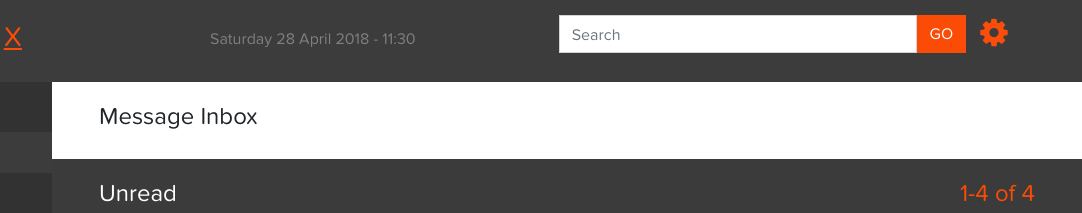
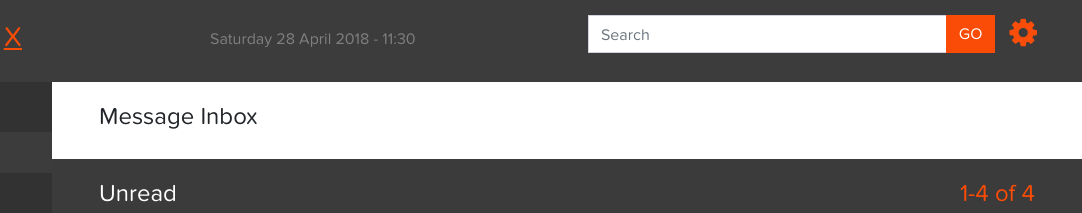
Before and after one commit to chagonzles/project-x, a plain HTML site: page index.html in a window 1280 px wide. Shown: the top 213 px of the page, 198-1280 px from the left. Drawn offline with Linux system fonts and the light colour scheme.

Commit message:
Right align search box on header

```diff
--- a/css/custom.css
+++ b/css/custom.css
@@ -63,6 +63,10 @@ input.form-control {
 .header-row > .col:nth-child(2) {
     text-align: center;
     line-height: 3rem;
+}
+
+.header-row > div:nth-child(3) {
+    text-align: right;
 }
 
 .header-row > div:nth-child(3) input {
```
